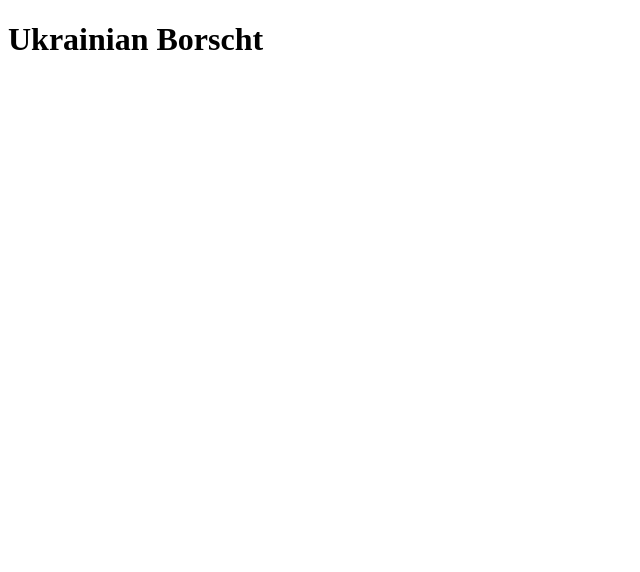
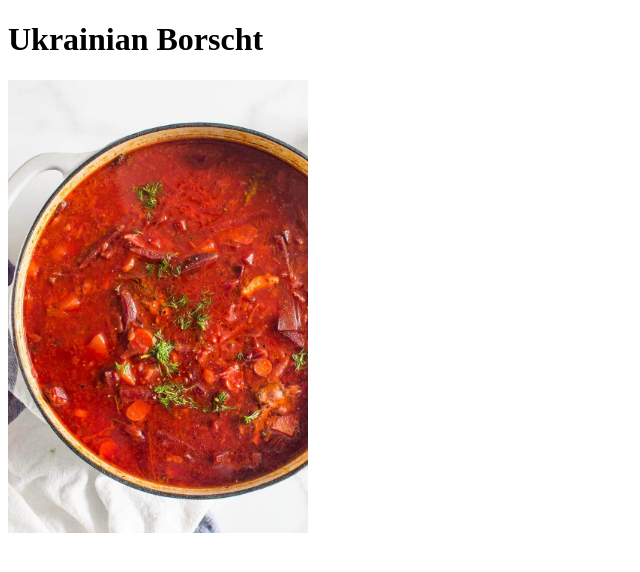
Before and after one commit to AlexAFranklin/odin-recipes, a plain HTML site: page recipes/borscht.html in a window 1280 px wide. Shown: the whole page, without its empty margins (0-640 px from the left). Drawn offline with Linux system fonts and the light colour scheme.

Commit message:
Add img/borscht.jpeg Add image to recipes/borscht.html

```diff
--- a/recipes/borscht.html
+++ b/recipes/borscht.html
@@ -6,5 +6,6 @@
 </head>
 <body>
     <h1>Ukrainian Borscht</h1>
+    <img src="../img/borscht.jpeg" width="300" alt="Large pot of red borscht topped with dill">
 </body>
 </html>
```
Also changed, not shown: img/borscht.jpeg (added).
